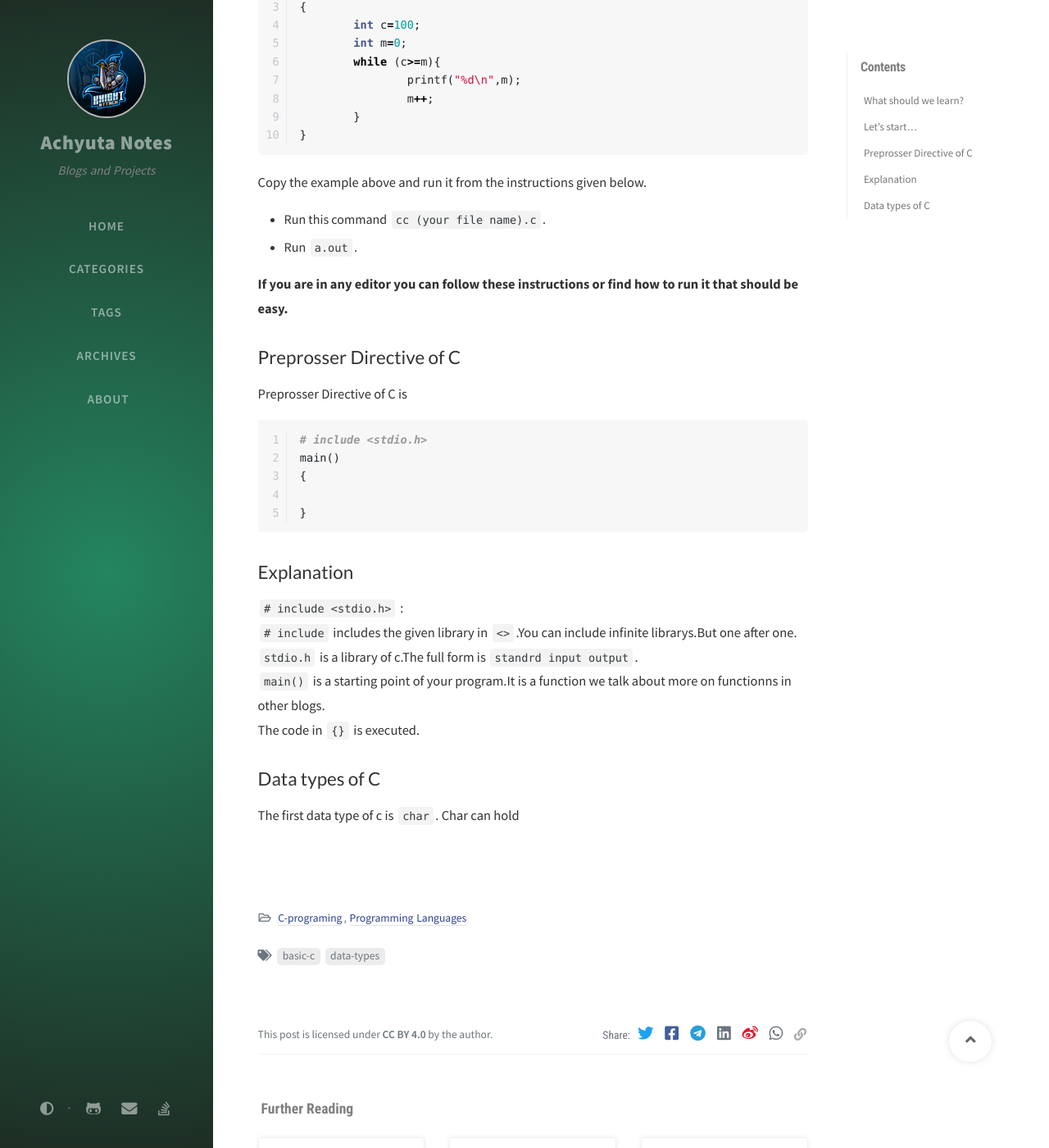
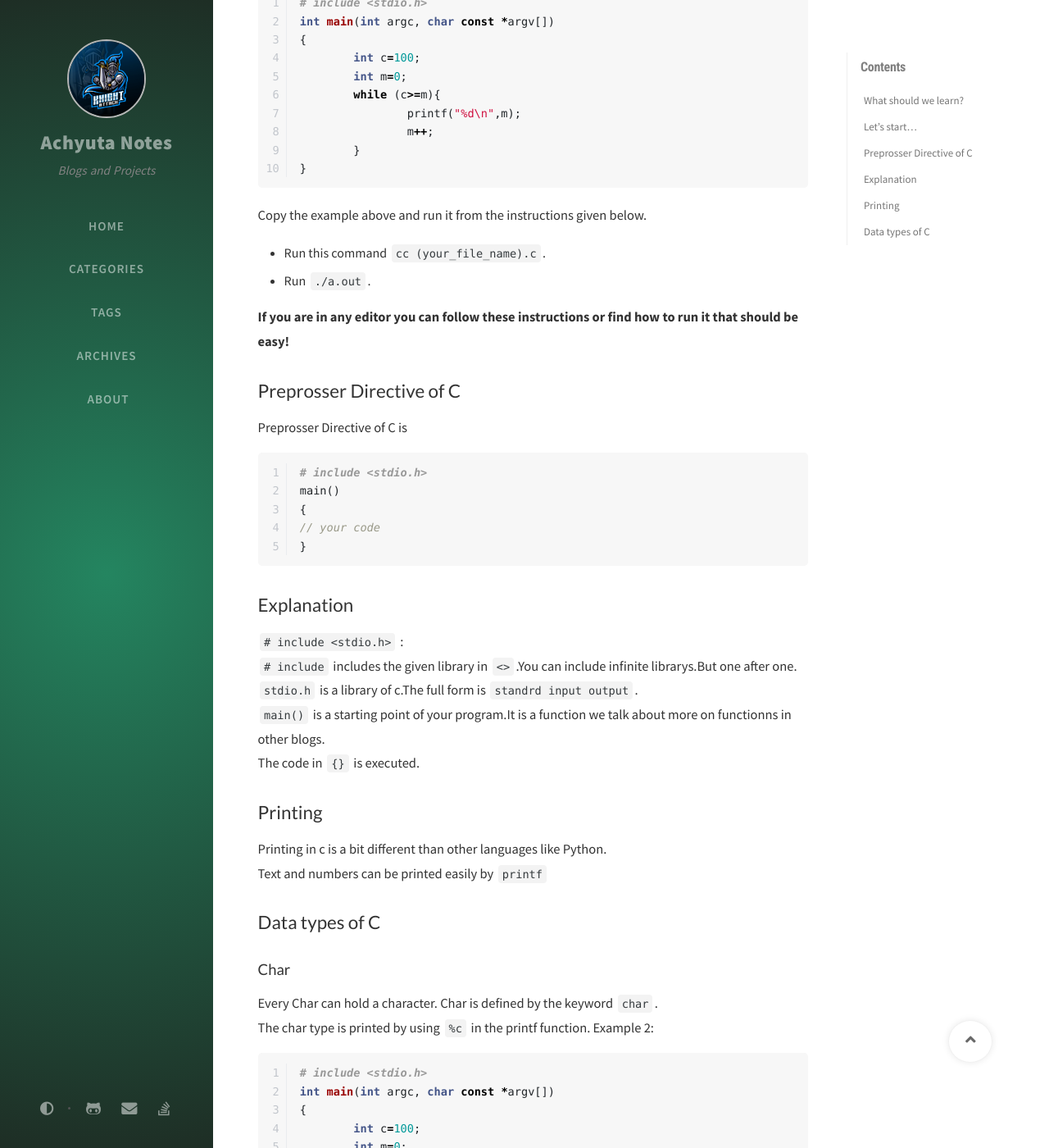
Before and after one commit to achyutap/achyutap.github.io, a Jekyll site: the page built from _posts/2020-11-11-Data-types-of-c.md, in a window 1280 px wide and 1400 px high, scrolled down 628 px. Shown: the whole window at 82% size. Built offline with Jekyll 4.4.1, drawn with Linux system fonts in a browser that asks for light colours; nearby versions of some CDN libraries; comment, search, counter and statistics services are not loaded; some of the changed text lies outside the part shown.

````diff
--- a/_posts/2020-11-11-Data-types-of-c.md
+++ b/_posts/2020-11-11-Data-types-of-c.md
@@ -11,15 +11,15 @@
 Hello there I am Achyuta, today we are talking about **C programing language**. This is the first part of *c*.
 
 ## What should we learn?
-<pre>
 * Preprosser Directive of C.
 * Data types of C.
-</pre>
+
 
 ## Let's start...
 `C`, c is the basic programing language.This is a example of c program.
 Create a file ending with `.c` that will be your c file.
 
+#### Example 1:
 ``` c
 # include <stdio.h>
 int main(int argc, char const *argv[])
@@ -34,10 +34,10 @@
 ```
 
 Copy the example above and run it from the instructions given below.
-* Run this command `cc (your file name).c`.
-* Run `a.out`.
+* Run this command `cc (your_file_name).c`.
+* Run `./a.out`.
 
-**If you are in any editor you can follow these instructions or find how to run it that should be easy.**
+**If you are in any editor you can follow these instructions or find how to run it that should be easy!**
 
 ## Preprosser Directive of C
 Preprosser Directive of C is
@@ -45,7 +45,7 @@
 # include <stdio.h>
 main()
 {
-
+// your code
 }
 ```
 ## Explanation
@@ -55,7 +55,28 @@
 `main()` is a starting point of your program.It is a function we talk about more on functionns in other blogs.
 The code in `{}` is executed.
 
+## Printing
+Printing in c is a bit different than other languages like Python.
+Text and numbers can be printed easily by `printf`
+
 
 ## Data types of C
 
-The first data type of c is `char`. Char can hold
+#### Char
+Every Char can hold a character. Char is defined by the keyword `char`.
+The char type is printed by using `%c` in the printf function.
+Example 2:
+``` c
+# include <stdio.h>
+int main(int argc, char const *argv[])
+{
+	int c=100;
+	int m=0;
+	while (c>=m){
+		printf("%d\n",m);
+		m++;
+	}your
+// code
+}
+```
+To be continued...
````
Also changed, not shown: _posts/2021-01-03-python-calculator-l1.md (added, +9 -0 lines), assets/img/post_img/calculator.png (added).
